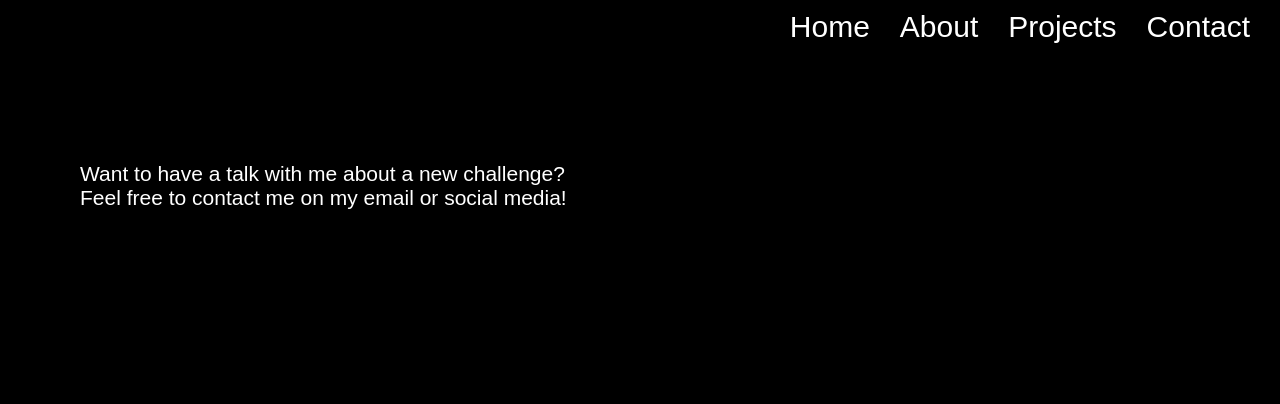
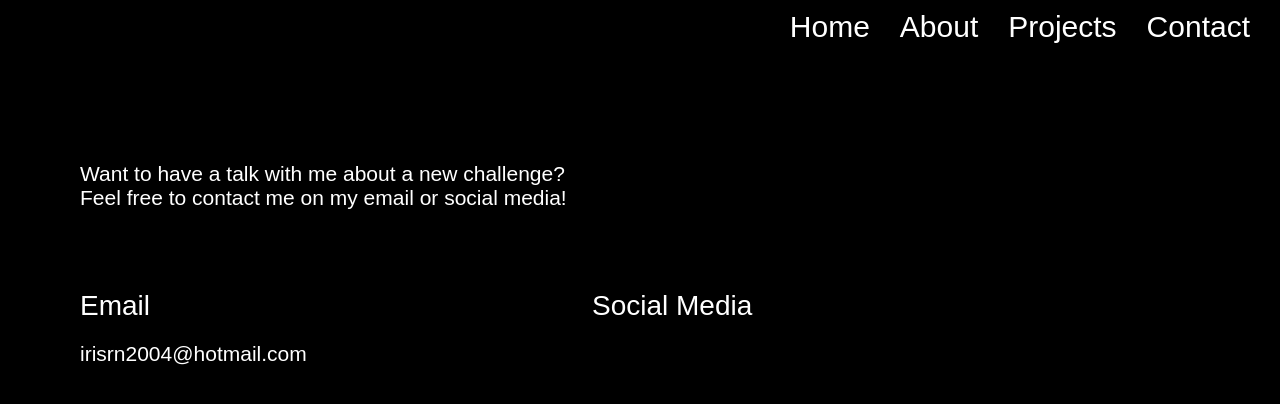
Before and after one commit to xRedRosee/portfolio, a Nuxt app: page /contact in a window 1280 px wide. Shown: the top 404 px of the page. Built offline with nearby package versions, Linux system fonts and the light colour scheme; a web font is replaced by a local one.

Commit message:
added styling social media block and started on component

```diff
--- /dev/null
+++ b/components/SocialMedia.vue
@@ -0,0 +1,14 @@
+<template>
+    <figure>
+        <img>
+        <figcaption> {{ SocialMediaName }}</figcaption>
+    </figure>
+</template>
+
+<script>
+export default {
+
+}
+</script>
+
+<style scoped></style>
--- a/pages/contact.vue
+++ b/pages/contact.vue
@@ -8,6 +8,7 @@
         <section class="contact-info">
             <div class="email-side">
                 <h2 class="contact-info-h2"> Email </h2>
+                <a href="mailto:irisrn2004@hotmail.com" class="email-adress"> irisrn2004@hotmail.com </a>
             </div>
             <div class="socialmedia-side">
                 <h2 class="contact-info-h2"> Social Media </h2>
@@ -38,6 +39,59 @@ export default {
     width: 60%;
 }
 
+.contact-info {
+    display: flex;
+    flex-direction: row;
+    width: 80%;
+    margin-top: 60px;
+}
+
+.email-side {
+    display: flex;
+    flex-direction: column;
+    width: 50%;
+}
+
+.socialmedia-side {
+    display: flex;
+    flex-direction: column;
+    width: 50%;
+}
+
+.contact-info-h2 {
+    font-family: var(--headingfont);
+    color: var(--white);
+    font-weight: 500;
+    font-size: 28px;
+    margin: 0;
+    margin-top: 20px;
+    margin-left: 80px;
+    width: 60%;
+    text-decoration: none;
+}
+
+.email-adress {
+    font-family: var(--normalfont);
+    color: var(--white);
+    font-size: 21px;
+    margin: 0;
+    margin-top: 20px;
+    margin-left: 80px;
+    width: 60%;
+    text-decoration: none;
+}
+
+.email-adress:visited {
+    font-family: var(--normalfont);
+    color: var(--white);
+    font-size: 21px;
+    margin: 0;
+    margin-top: 20px;
+    margin-left: 80px;
+    width: 60%;
+    text-decoration: none;
+}
+
 /* -------------------------------------------- media queries */
 @media screen and (max-width: 768px) {
     .contact-page {
```
